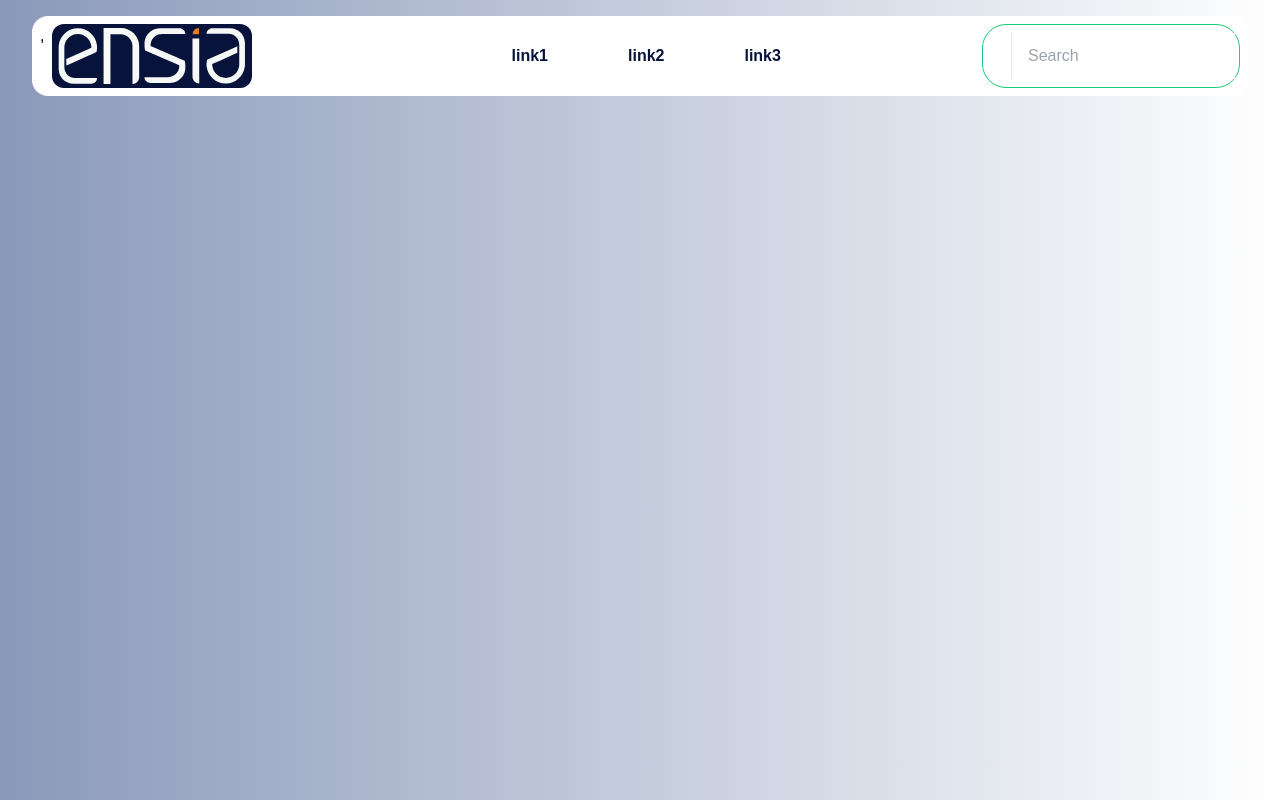
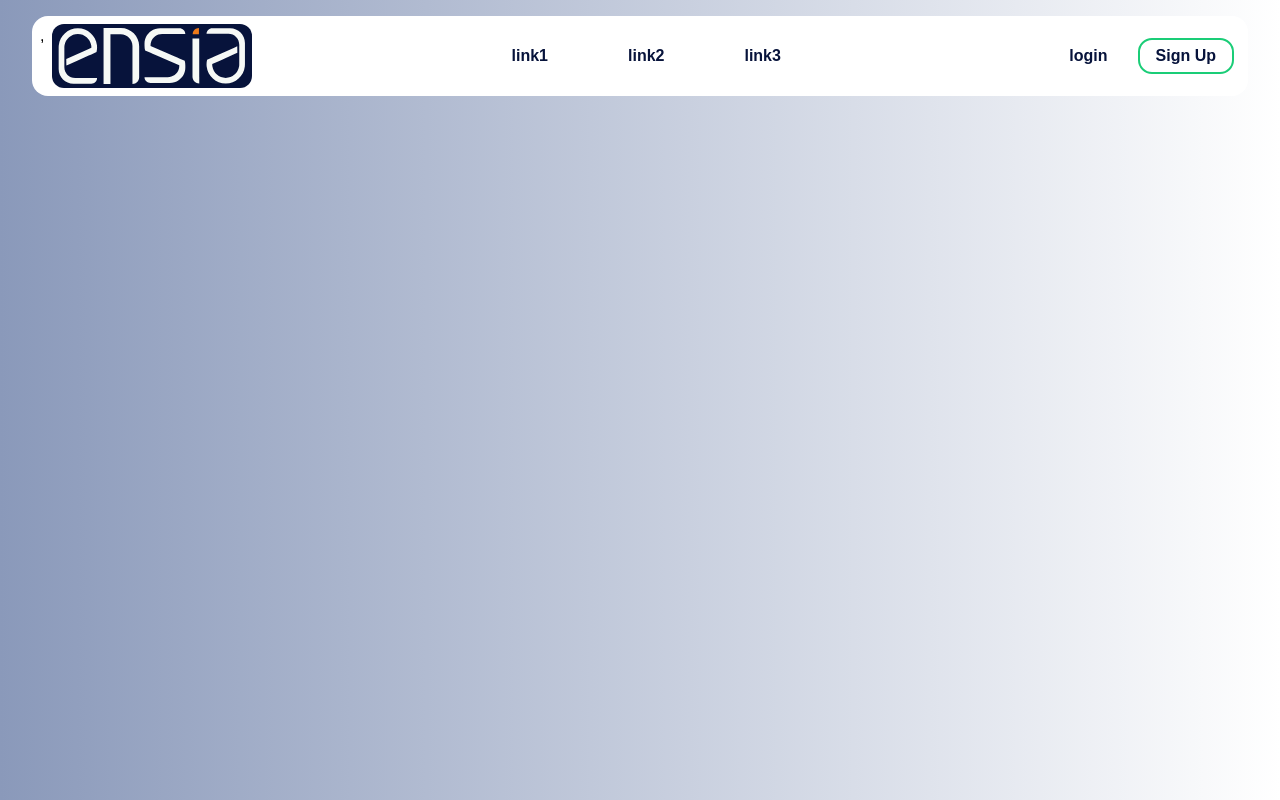
Before and after one commit to Online-directory-for-Private-Schools/frontend, a Next.js app: page / in a window 1280 px wide. Built offline with nearby package versions, Linux system fonts and the light colour scheme; a web font is replaced by a local one.

Commit message:
fixed routes

```diff
--- a/components/landing/Navbar/Navbar.tsx
+++ b/components/landing/Navbar/Navbar.tsx
@@ -103,14 +103,20 @@ export default function Navbar({ loggedIn }: NavbarProps) {
             <SearchBar />
           ) : (
             <>
-              <button className={"btn hover:text-green "}>{login}</button>
-              <button
+              <Link
+                href={"/login"}
+                className={"btn hover:text-green my-auto align-middle"}
+              >
+                {login}
+              </Link>
+              <Link
+                href={"/signup"}
                 className={
-                  "btn outline outline-2 outline-green hover:bg-green hover:text-white-500 hover:text-white"
+                  "hover:duration-300 hover:p-4 my-auto btn outline outline-2 outline-green hover:bg-green hover:text-white-500 hover:text-white"
                 }
               >
                 {signUp}
-              </button>
+              </Link>
             </>
           )}
         </div>
--- a/pages/index.tsx
+++ b/pages/index.tsx
@@ -1,9 +1,11 @@
-import Head from 'next/head'
-import {Hero} from "@/components/landing/Hero/Hero";
-import {Footer} from "@/components/landing/Footer/Footer";
+import Head from "next/head";
+import { Hero } from "@/components/landing/Hero/Hero";
+import { Footer } from "@/components/landing/Footer/Footer";
 import dynamic from "next/dynamic";
 
-const Navbar = dynamic(() => import('../components/landing/Navbar/Navbar'), { ssr: false })
+const Navbar = dynamic(() => import("../components/landing/Navbar/Navbar"), {
+  ssr: false,
+});
 
 export default function Home() {
   return (
@@ -15,10 +17,9 @@ export default function Home() {
         <link rel="icon" href="/favicon.ico" />
       </Head>
 
-      <Navbar loggedIn />
-      <Hero/>
-      <Footer/>
-
+      <Navbar />
+      <Hero />
+      <Footer />
     </>
-  )
+  );
 }
--- a/pages/login.tsx
+++ b/pages/login.tsx
@@ -1,5 +1,6 @@
 import React from "react";
 import { useState } from "react";
+import Link from "next/link";
 
 const Login = () => {
   const [email, setEmail] = useState("");
@@ -8,13 +9,15 @@ const Login = () => {
   return (
     <div className="Login">
       <nav id="navbar" className="navbar">
-        <h2 className="logo"> Website Logo </h2>
+        <Link href={"/"}>
+          <h2 className="logo"> Website Logo </h2>
+        </Link>
         <ul>
           <li>
             New here ?{" "}
-            <a href="">
-              <span> Sign up </span>
-            </a>{" "}
+            <Link href="/signup">
+              <span className={"mx-1 hover:p-2"}> Sign up </span>
+            </Link>
             instead
           </li>
         </ul>
@@ -55,7 +58,7 @@ const Login = () => {
               <br />
               <br />
               <div className="forgot_pwd">
-                <a> Forgot password ?</a>
+                <Link href={""}> Forgot password ?</Link>
               </div>
             </div>
           </form>
--- a/pages/signup.tsx
+++ b/pages/signup.tsx
@@ -1,5 +1,6 @@
 import React from "react";
 import { useState } from "react";
+import Link from "next/link";
 
 function Sign_up() {
   const [email, setEmail] = useState("");
@@ -11,14 +12,15 @@ function Sign_up() {
   return (
     <div className="Sign_up">
       <nav id="navbar" className="navbar">
-        <h2 className="logo"> Website Logo </h2>
+        <Link href={"/"}>
+          <h2 className="logo"> Website Logo </h2>
+        </Link>
         <ul>
           <li>
-            Have an account?{" "}
-            <a href="">
-              {" "}
-              <span> Sign in </span>
-            </a>{" "}
+            Have an account?
+            <Link href="/login">
+              <span className={"mx-1 hover:p-2"}> Log in </span>
+            </Link>
             instead
           </li>
         </ul>
```
